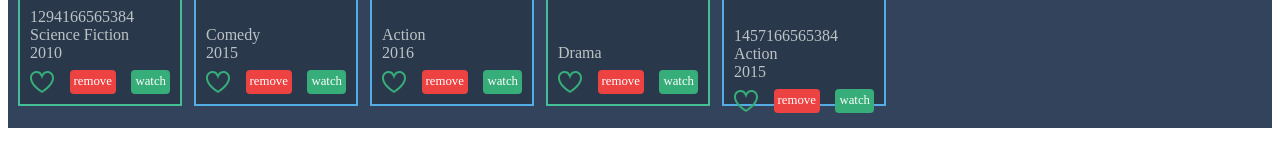
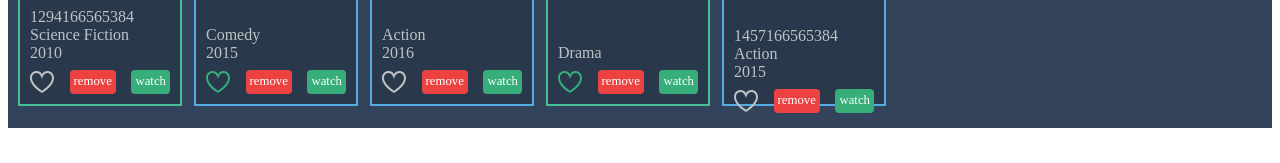
Before and after one commit to alexisselorm/media_watch_angular, an Angular app: page / in a window 1280 px wide. Shown: the part 280-443 px from the top of the page. Built offline with nearby package versions, Linux system fonts and the light colour scheme.

Commit message:
'Using directive values'

```diff
--- a/src/app/favorite.directive.ts
+++ b/src/app/favorite.directive.ts
@@ -1,8 +1,11 @@
-import { Directive, HostBinding } from '@angular/core';
+import { Directive, HostBinding, Input } from '@angular/core';
 
 @Directive({
   selector: '[mwFavorite]',
 })
 export class FavoriteDirective {
   @HostBinding('class.is-favorite') isFavorite = true;
+  @Input() set mwFavorite(value: boolean) {
+    this.isFavorite = value;
+  }
 }
--- a/src/app/media-item.component.html
+++ b/src/app/media-item.component.html
@@ -4,7 +4,7 @@
 <div>{{ mediaItem.year }}</div>
 <div class="tools">
   <svg
-    mwFavorite
+    [mwFavorite]="mediaItem.isFavorite"
     class="favorite"
     xmlns="http://www.w3.org/2000/svg"
     viewBox="0 0 24 24"
```
